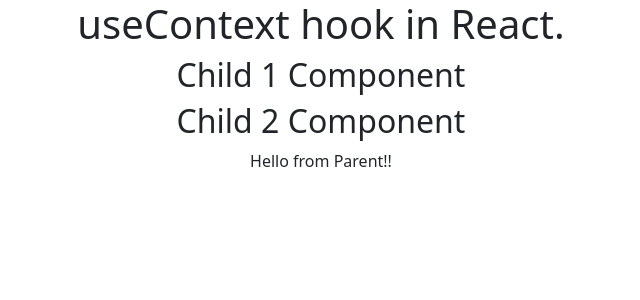
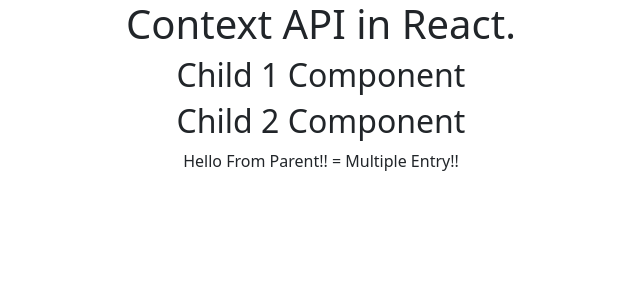
Before and after one commit to AKSHAY0128W/React, a React (Create React App) app: page / in a window 1280 px wide. Shown: the top 300 px of the page, without its empty margins (319-959 px from the left). Built offline with nearby package versions, Linux system fonts and the light colour scheme.

Commit message:
Learn context API in react

```diff
--- a/src/App.jsx
+++ b/src/App.jsx
@@ -1,29 +1,30 @@
-import React, { createContext, useState } from 'react'
+import React, { useState, createContext } from 'react'
 import './App.css'
 import Child1 from './Child1'
 
-// create,provide,useContext
+// Create, Provider, Consumer
+
 const MyContext = createContext();
+const MyContextNew = createContext();
+
 
 function App() {
 
-  const sharedData = "Hello from Parent!!";
+  const sharedData = "Hello From Parent!!";
+  const newSharedData = "Multiple Entry!!";
+
 
   return (
     <div className='App'>
       <MyContext.Provider value={sharedData}>
-
-        <h1>useContext hook in React.</h1>
-
-        {/* example 1 */}
-
-        <Child1 />
-
+        <MyContextNew.Provider value={newSharedData}>
+          <h1>Context API in React.</h1>
+          <Child1 />
+        </MyContextNew.Provider>
       </MyContext.Provider>
-
     </div>
   )
 }
 
 export default App
-export { MyContext };
+export { MyContext, MyContextNew }
--- a/src/Child2.jsx
+++ b/src/Child2.jsx
@@ -1,17 +1,33 @@
 import React, { useContext } from 'react'
-import { MyContext } from './App'
-
+import { MyContext, MyContextNew } from './App'
 
 
 function Child2() {
 
-   const sharedData = useContext(MyContext);
-   console.log(sharedData)
+   // const sharedData = useContext(MyContext);
+   // console.log(sharedData)
 
    return (
       <>
          <h2>Child 2 Component</h2>
-         <p>{sharedData}</p>
+
+         <MyContext.Consumer>
+            {
+               (sharedData) => {
+                  return (
+                     <MyContextNew.Consumer>
+                        {
+                           (newSharedData) => {
+                              return <p>{sharedData} = {newSharedData}</p>
+                           }
+                        }
+                     </MyContextNew.Consumer>
+                  )
+
+               }
+            }
+         </MyContext.Consumer >
+
       </>
    )
 }
```
